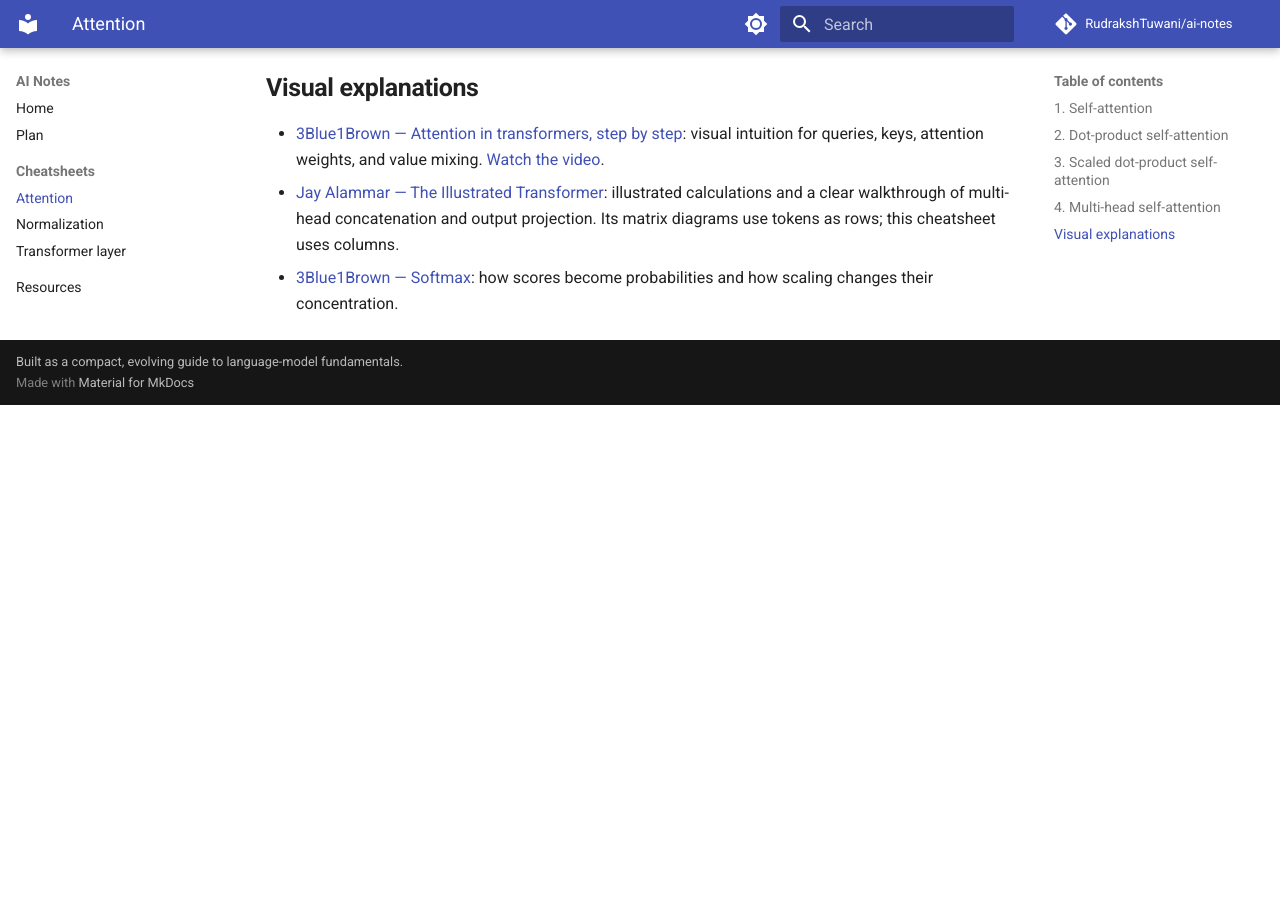
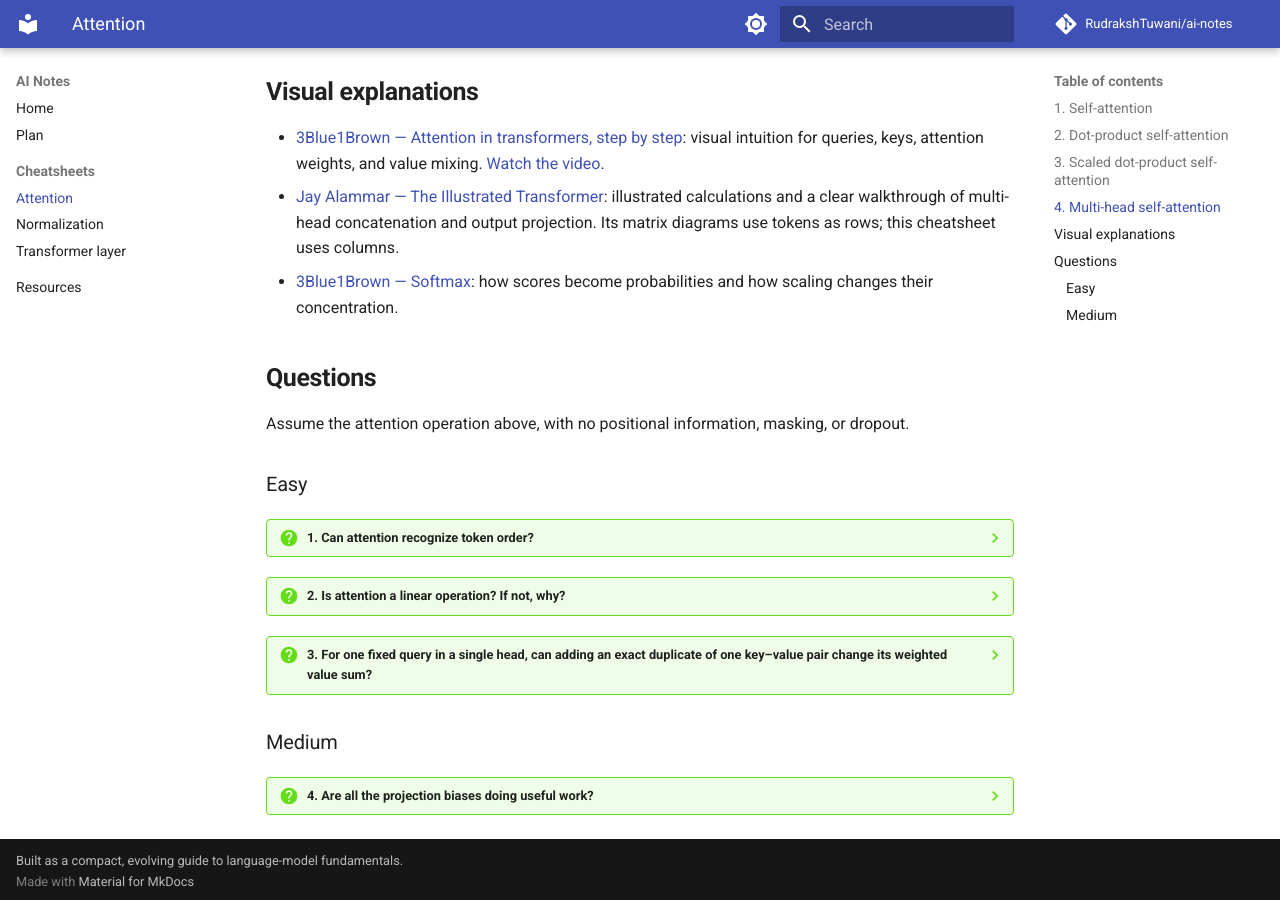
Before and after one commit to RudrakshTuwani/ai-notes, an MkDocs documentation site: the page built from docs/cheatsheets/attention.md, in a window 1280 px wide and 900 px high, scrolled down 2794 px. Built offline with MkDocs 1.6.1 and Material for MkDocs 9.7.7, drawn with Linux system fonts in a browser that asks for light colours; comment, search, counter and statistics services are not loaded; before the commit the page ends 3199 px from its top, so only the background shows below that.

Commit message:
Add attention understanding questions

```diff
--- a/docs/cheatsheets/attention.md
+++ b/docs/cheatsheets/attention.md
@@ -167,3 +167,41 @@
 - [3Blue1Brown — Attention in transformers, step by step](https://www.3blue1brown.com/lessons/attention/): visual intuition for queries, keys, attention weights, and value mixing. [Watch the video](https://www.youtube.com/watch?v=eMlx5fFNoYc).
 - [Jay Alammar — The Illustrated Transformer](https://jalammar.github.io/illustrated-transformer/): illustrated calculations and a clear walkthrough of multi-head concatenation and output projection. Its matrix diagrams use tokens as rows; this cheatsheet uses columns.
 - [3Blue1Brown — Softmax](https://www.3blue1brown.com/lessons/gpt/#softmax): how scores become probabilities and how scaling changes their concentration.
+
+## Questions
+
+Assume the attention operation above, with no positional information, masking, or dropout.
+
+### Easy
+
+??? question "1. Can attention recognize token order?"
+
+    No: without positional information, self-attention is permutation equivariant, so rearranging the input tokens only rearranges their output embeddings.
+
+??? question "2. Is attention a linear operation? If not, why?"
+
+    No: although mixing values is linear in $\mathbf{V}$ for fixed weights, self-attention computes those weights nonlinearly from the input through query–key dot products and softmax.
+
+??? question "3. For one fixed query in a single head, can adding an exact duplicate of one key–value pair change its weighted value sum?"
+
+    Here, the weighted value sum is $\mathbf{y}_l=\sum_m a_{ml}\mathbf{v}_m$, before any output projection or residual addition; keep the query and all original key–value pairs unchanged, append the duplicate, and recompute softmax over the expanded source set.
+
+    **Answer.** Yes: the duplicate increases that value's combined attention weight, moving $\mathbf{y}_l$ toward it unless the value already equals $\mathbf{y}_l$.
+
+### Medium
+
+??? question "4. Are all the projection biases doing useful work?"
+
+    The query and key projections include biases $\boldsymbol{\beta}_q$ and $\boldsymbol{\beta}_k$: could either be removed without changing the attention weights for any input?
+
+    **Answer.** The key bias can be removed because, for a fixed query, it adds the same constant to every source score:
+
+    $$
+    \mathbf{k}_m^T\mathbf{q}_l
+    = (\boldsymbol{\Omega}_k\mathbf{x}_m)^T\mathbf{q}_l
+    + \boldsymbol{\beta}_k^T\mathbf{q}_l.
+    $$
+
+    The last term is independent of $m$, so it cancels under softmax over sources; dividing scores by $\sqrt{D_q}$ does not change this conclusion.
+
+    The query bias cannot generally be removed: its contribution $(\boldsymbol{\Omega}_k\mathbf{x}_m)^T\boldsymbol{\beta}_q$ can vary across sources and therefore change their relative scores.
```
